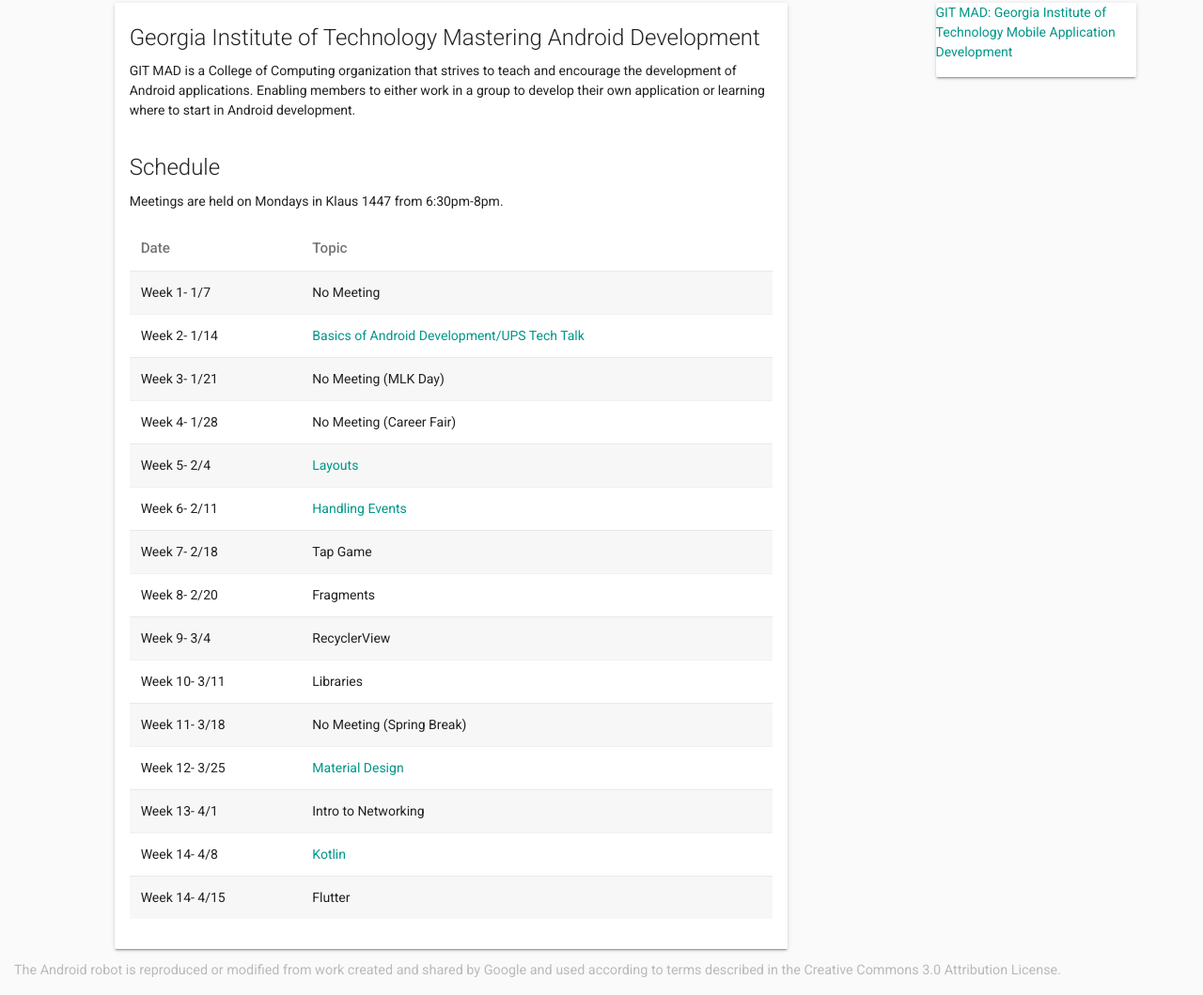
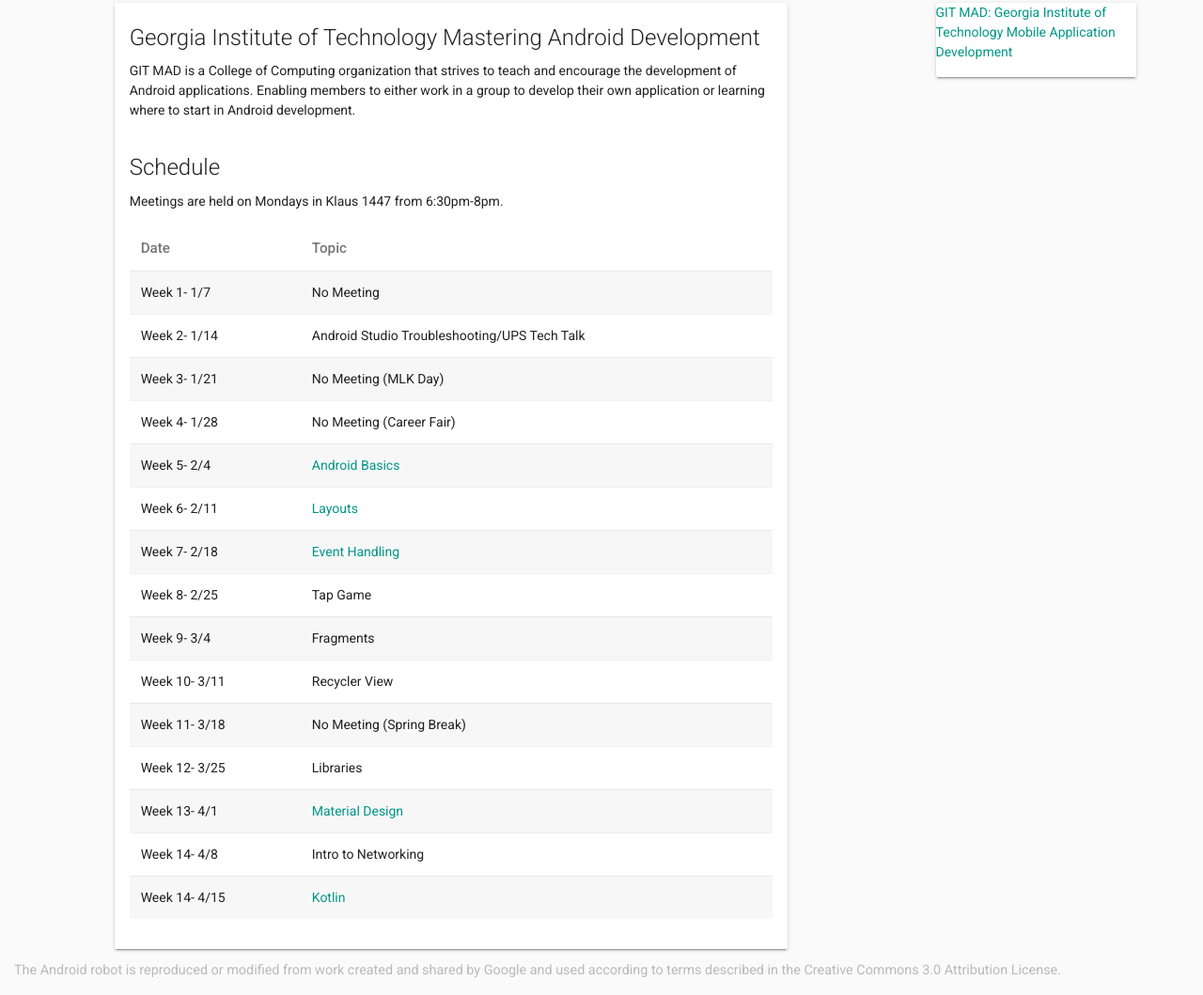
Before and after one commit to git-mad/website, a plain HTML site: page index.html in a window 1280 px wide. Shown: the part 97-1156 px from the top of the page at 94% size. Drawn offline with nearby package versions, Linux system fonts and the light colour scheme.

Commit message:
Updated Spring 2019 Schedule

```diff
--- a/index.html
+++ b/index.html
@@ -131,7 +131,7 @@
 								<tr>
 									<td>Week 2- 1/14</td>
 									<td>
-										<a href="guides/basics.html">Basics of Android Development/UPS Tech Talk</a>
+										Android Studio Troubleshooting/UPS Tech Talk
 									</td>
 								</tr>
 								<tr>
@@ -145,37 +145,37 @@
 								<tr>
 									<td>Week 5- 2/4</td>
 									<td>
-										<a href="guides/layouts.html">Layouts</a>
+										<a href="guides/basics.html">Android Basics</a>
 									</td>
 								</tr>
 								<tr>
 									<td>Week 6- 2/11</td>
 									<td>
-										<a href="guides/event_handling.html">Handling Events</a>
+										<a href="guides/layouts.html">Layouts</a>
 									</td>
 								</tr>
 								<tr>
 									<td>Week 7- 2/18</td>
 									<td>
+										<a href="guides/event_handling.html">Event Handling</a>
+									</td>
+								</tr>
+								<tr>
+									<td>Week 8- 2/25</td>
+									<td>
 										Tap Game
 									</td>
 								</tr>
 								<tr>
-									<td>Week 8- 2/20</td>
+									<td>Week 9- 3/4</td>
 									<td>
 										Fragments
 									</td>
 								</tr>
 								<tr>
-									<td>Week 9- 3/4</td>
-									<td>
-										RecyclerView
-									</td>
-								</tr>
-								<tr>
 									<td>Week 10- 3/11</td>
 									<td>
-										Libraries
+										Recycler View
 									</td>
 								</tr>
 								<tr>
@@ -187,25 +187,25 @@
 								<tr>
 									<td>Week 12- 3/25</td>
 									<td>
-										<a href="guides/material_design.html">Material Design</a>
+										Libraries
 									</td>
 								</tr>
 								<tr>
 									<td>Week 13- 4/1</td>
 									<td>
-										Intro to Networking
+										<a href="guides/material_design.html">Material Design</a>
 									</td>
 								</tr>
 								<tr>
 									<td>Week 14- 4/8</td>
 									<td>
-										<a href="guides/kotlin.html">Kotlin</a>
+										Intro to Networking
 									</td>
 								</tr>
 								<tr>
 									<td>Week 14- 4/15</td>
 									<td>
-										Flutter
+										<a href="guides/kotlin.html">Kotlin</a>
 									</td>
 								</tr>
 							</tbody>
```
